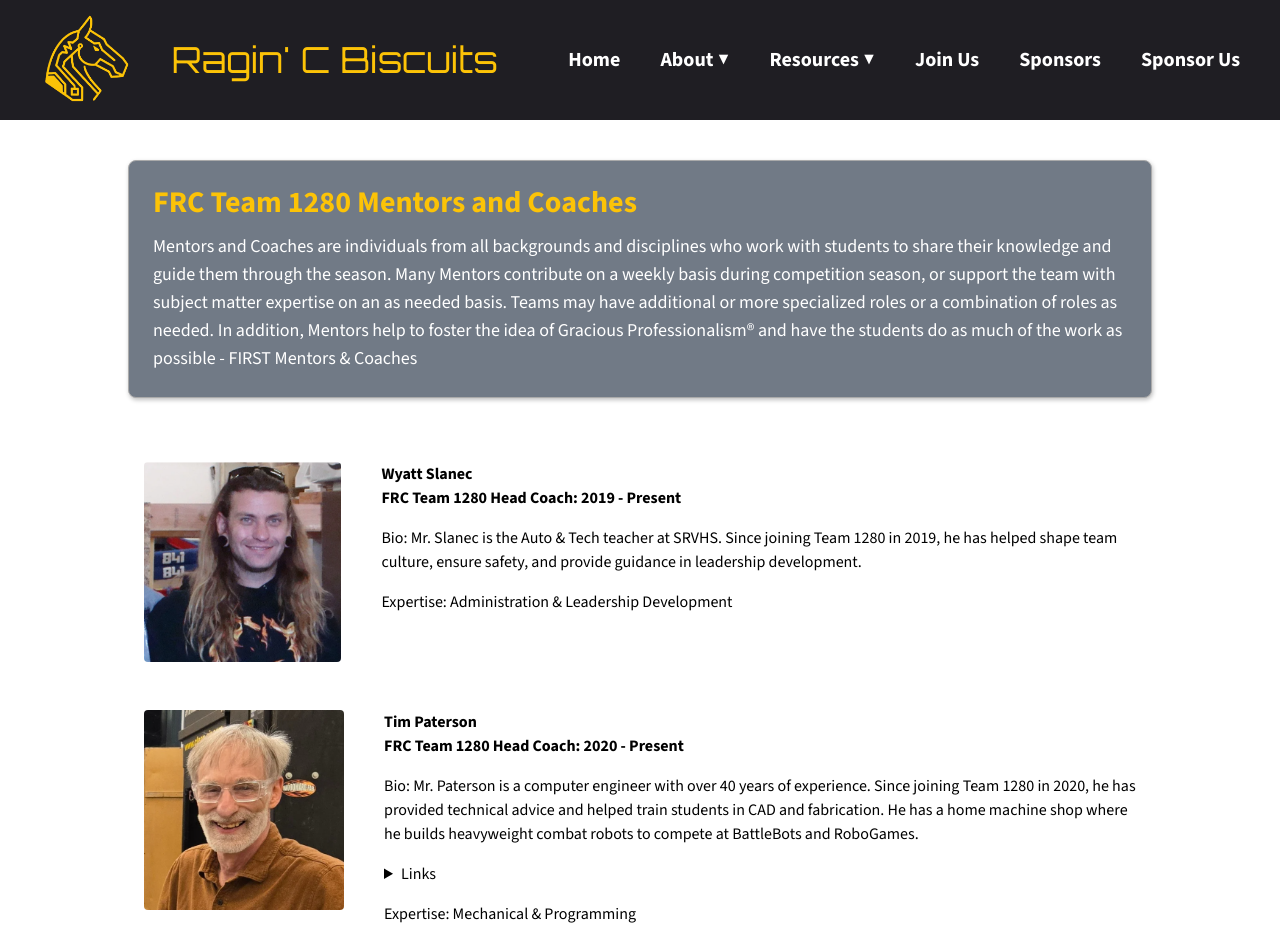
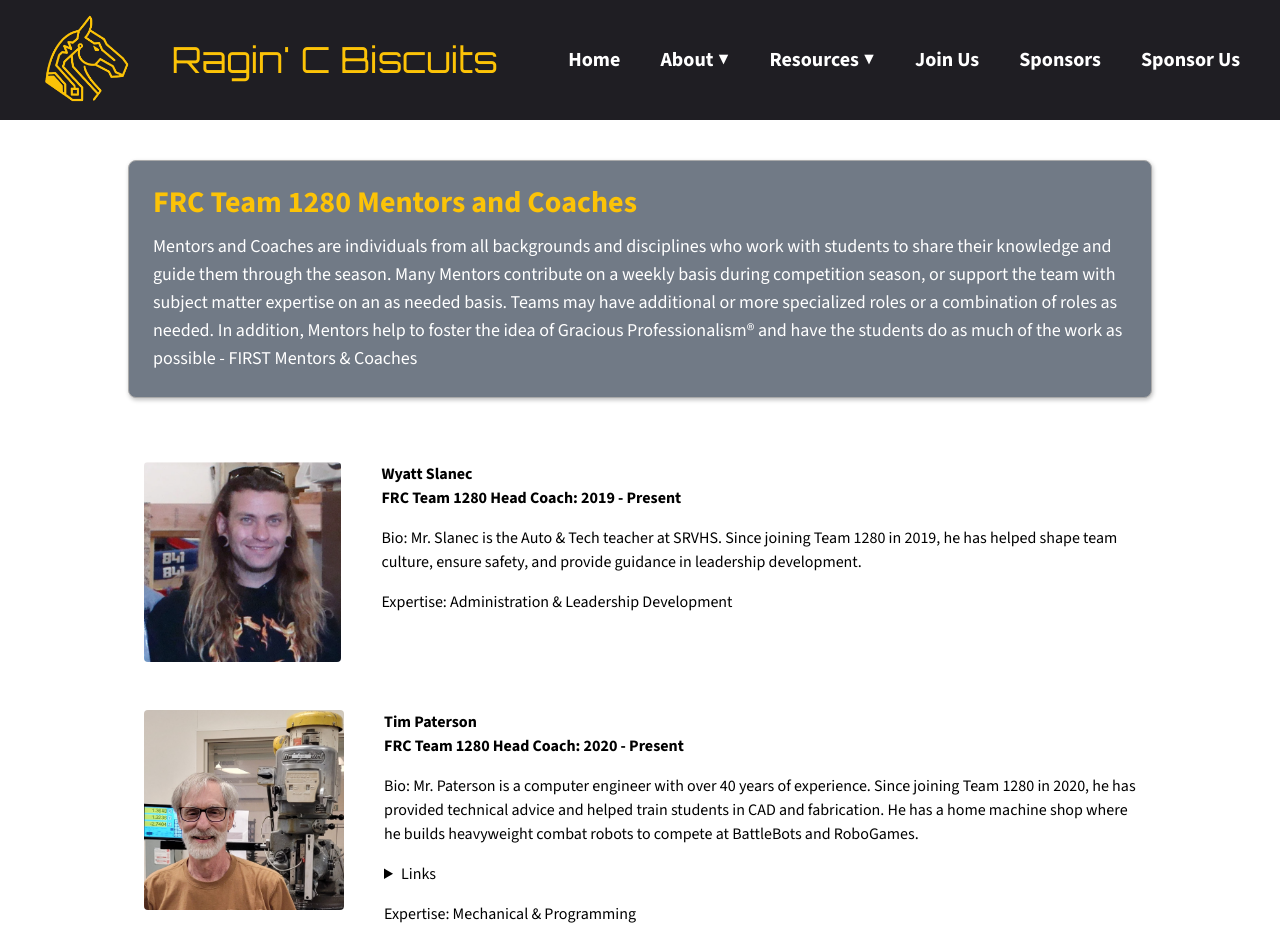
Before and after one commit to Team-1280/1280-website, a React (Vite) app in the folder app/: page /mentors in a window 1280 px wide. Shown: the top 952 px of the page. Built offline with nearby package versions, Linux system fonts and the light colour scheme.

Commit message:
Change mentor 2 picture

```diff
--- a/app/src/pages/Mentors.jsx
+++ b/app/src/pages/Mentors.jsx
@@ -28,7 +28,7 @@ const Mentors = () => (
           </div>
         </div>
         <div className="flex font-sans gap-10 px-20 py-6">
-          <img src="/mentor2.png" alt="Tim Paterson" className="w-50 h-50 rounded-sm" />
+          <img src="/mentor2.jpg" alt="Tim Paterson" className="w-50 h-50 rounded-sm" />
           <div>
             <div className="font-bold">Tim Paterson</div>
             <div className="font-bold">FRC Team 1280 Head Coach: 2020 - Present</div>
```
Also changed, not shown: app/public/mentor2.jpg (added), app/public/mentor2.png (deleted).
